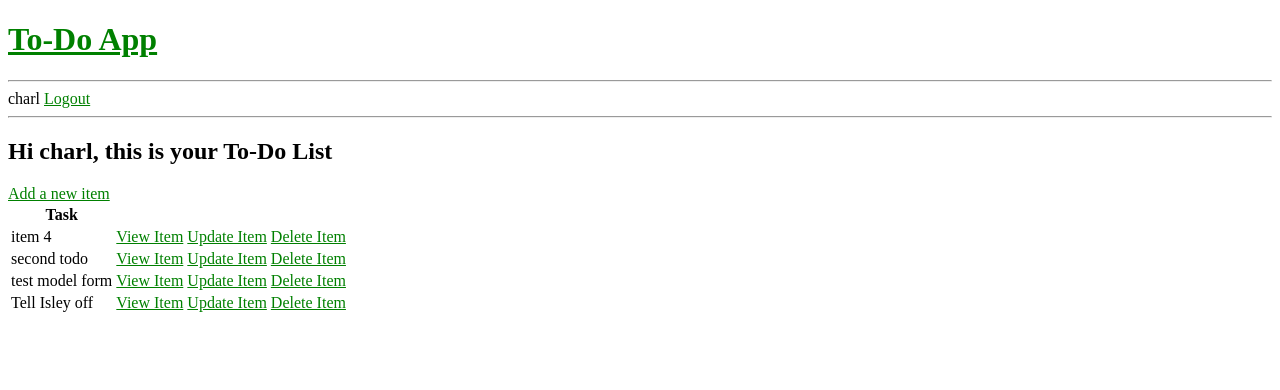
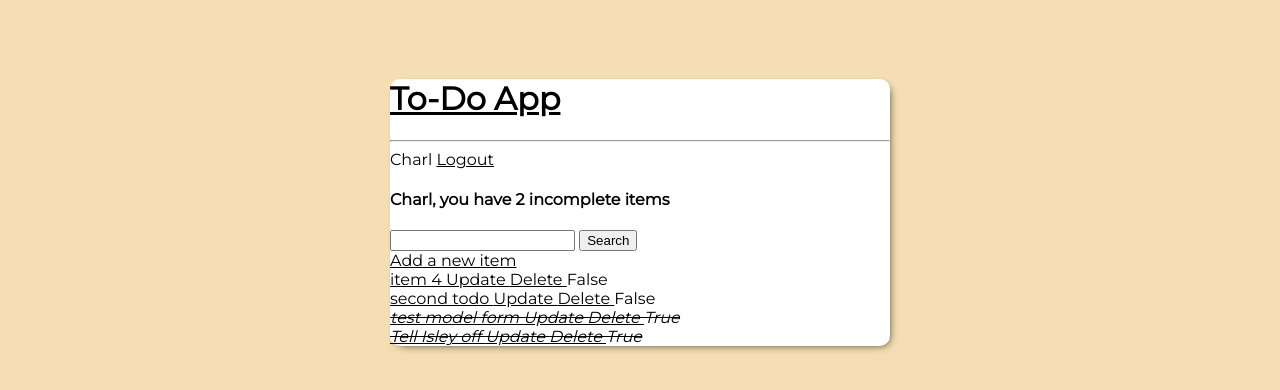
Before and after one commit to charliewhu/Dj-ToDo, a Django app: page / in a window 1280 px wide. Shown: the top 390 px of the page. Run offline with Django 3.2, Linux system fonts and the light colour scheme; a user stored in the database is signed in; data comes from the database, SQL or seed files in the repository; both versions use the stored data as it was after the commit.

Commit message:
changed styling

```diff
--- a/todo/static/css/style.css
+++ /dev/null
@@ -1,3 +0,0 @@
-a {
-    color: green;
-}
--- /dev/null
+++ b/todo/static/todo/style.css
@@ -0,0 +1,35 @@
+body {
+    font-family: 'Montserrat', sans-serif;
+    padding-top: 50px;
+    background-color: wheat;
+}
+
+a:link {
+    color: inherit;
+
+}
+
+a:visited {
+    color: inherit;
+
+}
+
+a:hover {
+    color: blue;
+}
+
+.container {
+    max-width: 500px;
+    margin: auto;
+    background-color: white;
+    box-shadow: 3px 3px 10px -5px;
+    border-radius: 10px 10px 10px 10px;
+    text-decoration: none;
+}
+
+
+
+.todo-item-complete {
+    font-style: italic;
+    text-decoration: line-through;
+}
--- a/todo/templates/todo/base.html
+++ b/todo/templates/todo/base.html
@@ -6,28 +6,39 @@
     <meta name="viewport" content="width=device-width, initial-scale=1.0" />
 
     {% load static %}
-    <link rel="stylesheet" href="{% static 'css/style.css' %}">
+    <link rel="stylesheet" href="{% static 'todo/style.css' %}">
+    <link rel="preconnect" href="https://fonts.googleapis.com">
+    <link rel="preconnect" href="https://fonts.gstatic.com" crossorigin>
+    <link href="https://fonts.googleapis.com/css2?family=Montserrat&display=swap" rel="stylesheet">
 
     <title>Todo List App</title>
   </head>
 
   <body>
 
+    <div class="container">
+      <div class="header">
+
         <a href="{% url 'todo' %}"><h1>To-Do App</h1></a>
 
         <hr>
 
         {% if request.user.is_authenticated %}
-      {{ request.user }}
+          {{ request.user|title }}
           <a href="{% url 'logout' %}">Logout</a>
         {% else %}
           <a href="{% url 'login' %}">Login</a>
         {% endif %}
 
-    <hr>
+      </div>
+
+
+
 
       {% block content %}
       {% endblock content %}
 
+    </div>
+
   </body>
 </html>
--- a/todo/templates/todo/todo_list.html
+++ b/todo/templates/todo/todo_list.html
@@ -1,26 +1,51 @@
-{% extends 'todo/base.html' %} {% load static %}
+
+{% extends 'todo/base.html' %}
+{% load static %}
+
 {% block content %}
 
-<h2>Hi {{user.username}}, this is your To-Do List</h2>
+
+
+
+<h4>{{user.username|title}}, you have {{count}} incomplete item{{count|pluralize}}</h4>
+
+<form method="GET">
+  <input type="text" name="todo-search" value='{{search}}'>
+  <input type="submit" value="Search">
+</form>
+
 
 <a href="{% url 'todo_create' %}">Add a new item</a>
 
-<table>
-  <tr>
-    <th>Task</th>
-    <th></th>
-  </tr>
+
   {% for todo in todos %}
-    <tr>
-      <td>{{ todo.title }}</td>
-      <td> <a href="{% url 'todo_detail' todo.id %}">  View Item </a></td>
-      <td> <a href="{% url 'todo_update' todo.id %}">  Update Item </a></td>
-      <td> <a href="{% url 'todo_delete' todo.id %}">  Delete Item </a></td>
-    </tr>
+
+    <div class="todo-list">
+      {% if todo.complete == True %}
+
+        <div class="todo-item-complete">
+          <a href="{% url 'todo_detail' todo.id %}">  {{ todo.title }} </a>
+          <a href="{% url 'todo_update' todo.id %}">  Update </a>
+          <a href="{% url 'todo_delete' todo.id %}">  Delete </a>
+          {{ todo.complete }}
+        </div>
+
+      {% else %}
+
+      <div class="todo-item">
+        <a href="{% url 'todo_detail' todo.id %}">  {{ todo.title }} </a>
+        <a href="{% url 'todo_update' todo.id %}">  Update </a>
+        <a href="{% url 'todo_delete' todo.id %}">  Delete </a>
+        {{ todo.complete }}
+      </div>
+
+      {% endif %}
+    </div>
+
   {% empty %}
     <h4>No items in your To-Do List</h4>
   {% endfor %}
-</table>
+
 
 
 
--- a/todo/views.py
+++ b/todo/views.py
@@ -44,9 +44,16 @@ class TodoList(LoginRequiredMixin, ListView):
     context_object_name = 'todos'
 
     def get_context_data(self, **kwargs):
-        context = super().get_context_data(**kwargs)
-        context['todos'] = context['todos'].filter(user=self.request.user)
-        context['count'] = context['todos'].filter(complete=False).count()
+        context             = super().get_context_data(**kwargs)
+        context['todos']    = context['todos'].filter(user=self.request.user)
+        context['count']    = context['todos'].filter(complete=False).count()
+        search              = self.request.GET.get('todo-search') or ''
+
+        if search:
+            context['todos']= context['todos'].filter(
+                title__startswith = search
+            )
+        context['search'] = search
         return context
 
 
--- a/web_project/settings.py
+++ b/web_project/settings.py
@@ -120,9 +120,7 @@ USE_TZ = True
 # https://docs.djangoproject.com/en/3.2/howto/static-files/
 
 STATIC_URL = '/static/'
-STATICFILES_DIRS = [
-    BASE_DIR / "static",
-]
+
 
 # Default primary key field type
 # https://docs.djangoproject.com/en/3.2/ref/settings/#default-auto-field
```
Also changed, not shown: db.sqlite3. Lines whose indentation alone changed are shown as unchanged.
